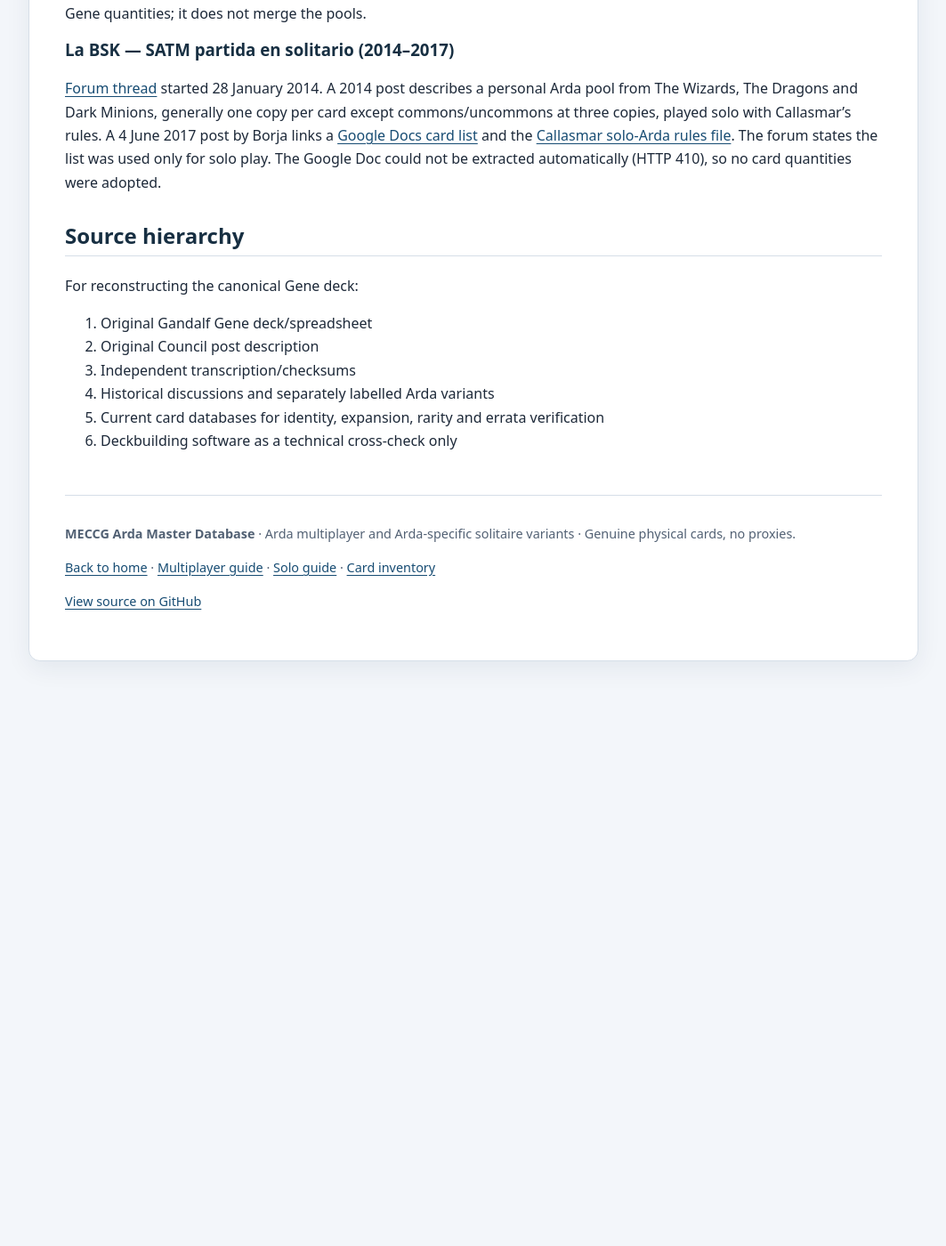
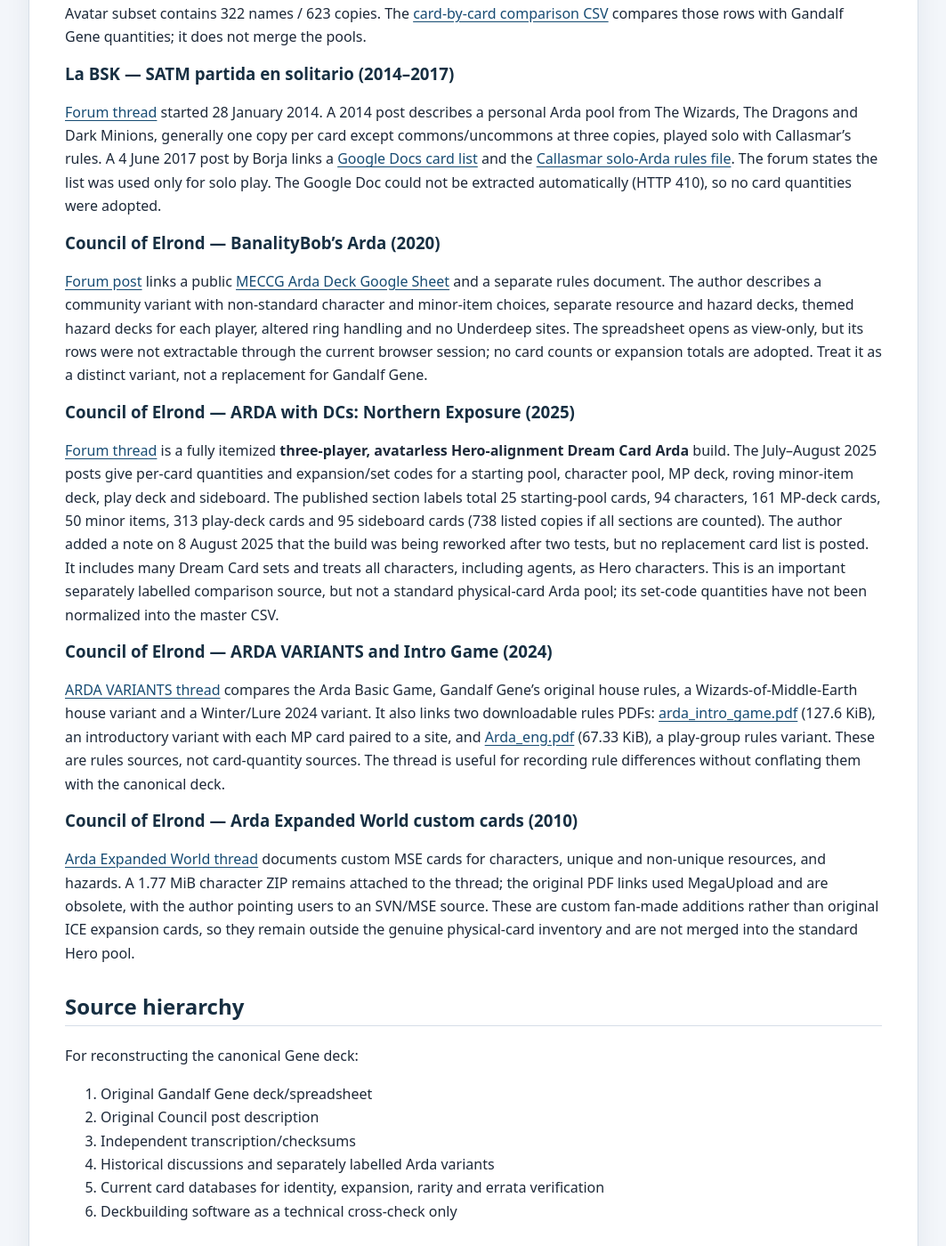
Before and after one commit to JamSpot/meccg-arda-master-database, a Jekyll site: the page built from docs/sources.md, in a window 1280 px wide and 1400 px high, scrolled down 5741 px. Shown: the whole window at 89% size, without its empty margins (108-1171 px from the left). Built offline with Jekyll 4.4.1, drawn with Linux system fonts in a browser that asks for light colours; our own code applies the rules of GitHub Pages for plain Markdown files; before the commit the page ends 6508 px from its top, so only the background shows below that; some of the changed text lies outside the part shown.

Commit message:
Document additional published Arda variant sources

```diff
--- a/docs/sources.md
+++ b/docs/sources.md
@@ -125,9 +125,9 @@ Targeted checks of the [Council of Elrond cards.json](https://raw.githubusercont
 
 ### Latest source-watch note
 
-[Source watch — 31 October 2026](research-watch-2026-10-31.html) adds the 2014 Arda Revised rulebook, the 2023–24 Hero compiled ruleset, Thorin's 2023 treasure-travel aid, the 2022 Spanish solo-Arda variant, and corrects the BGG Arda deck example's format to XLS.
+[Source watch — 1 November 2026](research-watch-2026-11-01.html) adds the itemized 2025 Northern Exposure Dream Card Hero-Arda variant, BanalityBob's public Arda spreadsheet, and the 2024 Arda Variants comparison thread with two downloadable rules PDFs. These are separately labelled variants and do not change the canonical Gandalf Gene quantities.
 
-Previous watches: [29 October 2026](research-watch-2026-10-29.html), [28 October 2026](research-watch-2026-10-28.html), [27 October 2026](research-watch-2026-10-27.html), [26 October 2026](research-watch-2026-10-26.html), [25 October 2026](research-watch-2026-10-25.html) and [24 October 2026](research-watch-2026-10-24.html)
+Previous watches: [31 October 2026](research-watch-2026-10-31.html), [29 October 2026](research-watch-2026-10-29.html), [28 October 2026](research-watch-2026-10-28.html), [27 October 2026](research-watch-2026-10-27.html), [26 October 2026](research-watch-2026-10-26.html), [25 October 2026](research-watch-2026-10-25.html) and [24 October 2026](research-watch-2026-10-24.html)
 
 
 
@@ -148,6 +148,23 @@ For this Hero-only project, the 48 Minion-alignment rows / 68 copies are exclude
 [Forum thread](https://labsk.net/index.php?topic=126528.30) started 28 January 2014. A 2014 post describes a personal Arda pool from The Wizards, The Dragons and Dark Minions, generally one copy per card except commons/uncommons at three copies, played solo with Callasmar's rules. A 4 June 2017 post by Borja links a [Google Docs card list](https://docs.google.com/document/d/1XSkyc_lnn0av7pbvqs814zlwN4kZSs4hKaNm00nm5Rw/edit?usp=sharing) and the [Callasmar solo-Arda rules file](https://boardgamegeek.com/filepage/87333/variante-a-las-reglas-arda-para-jugar-en-solitario). The forum states the list was used only for solo play. The Google Doc could not be extracted automatically (HTTP 410), so no card quantities were adopted.
 
 
+### Council of Elrond — BanalityBob's Arda (2020)
+
+[Forum post](https://www.councilofelrond.org/forum/viewtopic.php?f=37&t=4324) links a public [MECCG Arda Deck Google Sheet](https://docs.google.com/spreadsheets/d/1a_32IVLD7SkX6A8fqVsAz95i67HtcxAb4VZYuvxg8ns/edit?usp=sharing) and a separate rules document. The author describes a community variant with non-standard character and minor-item choices, separate resource and hazard decks, themed hazard decks for each player, altered ring handling and no Underdeep sites. The spreadsheet opens as view-only, but its rows were not extractable through the current browser session; no card counts or expansion totals are adopted. Treat it as a distinct variant, not a replacement for Gandalf Gene.
+
+### Council of Elrond — ARDA with DCs: Northern Exposure (2025)
+
+[Forum thread](https://www.councilofelrond.org/forum/viewtopic.php?f=37&t=5233) is a fully itemized **three-player, avatarless Hero-alignment Dream Card Arda** build. The July–August 2025 posts give per-card quantities and expansion/set codes for a starting pool, character pool, MP deck, roving minor-item deck, play deck and sideboard. The published section labels total 25 starting-pool cards, 94 characters, 161 MP-deck cards, 50 minor items, 313 play-deck cards and 95 sideboard cards (738 listed copies if all sections are counted). The author added a note on 8 August 2025 that the build was being reworked after two tests, but no replacement card list is posted. It includes many Dream Card sets and treats all characters, including agents, as Hero characters. This is an important separately labelled comparison source, but not a standard physical-card Arda pool; its set-code quantities have not been normalized into the master CSV.
+
+### Council of Elrond — ARDA VARIANTS and Intro Game (2024)
+
+[ARDA VARIANTS thread](https://www.councilofelrond.org/forum/viewtopic.php?f=37&t=4992) compares the Arda Basic Game, Gandalf Gene's original house rules, a Wizards-of-Middle-Earth house variant and a Winter/Lure 2024 variant. It also links two downloadable rules PDFs: [arda_intro_game.pdf](https://www.councilofelrond.org/forum/download/file.php?id=4315) (127.6 KiB), an introductory variant with each MP card paired to a site, and [Arda_eng.pdf](https://www.councilofelrond.org/forum/download/file.php?id=4286) (67.33 KiB), a play-group rules variant. These are rules sources, not card-quantity sources. The thread is useful for recording rule differences without conflating them with the canonical deck.
+
+### Council of Elrond — Arda Expanded World custom cards (2010)
+
+[Arda Expanded World thread](https://www.councilofelrond.org/forum/viewtopic.php?f=37&t=1345) documents custom MSE cards for characters, unique and non-unique resources, and hazards. A 1.77 MiB character ZIP remains attached to the thread; the original PDF links used MegaUpload and are obsolete, with the author pointing users to an SVN/MSE source. These are custom fan-made additions rather than original ICE expansion cards, so they remain outside the genuine physical-card inventory and are not merged into the standard Hero pool.
+
+
 ## Source hierarchy
 
 For reconstructing the canonical Gene deck:
```
